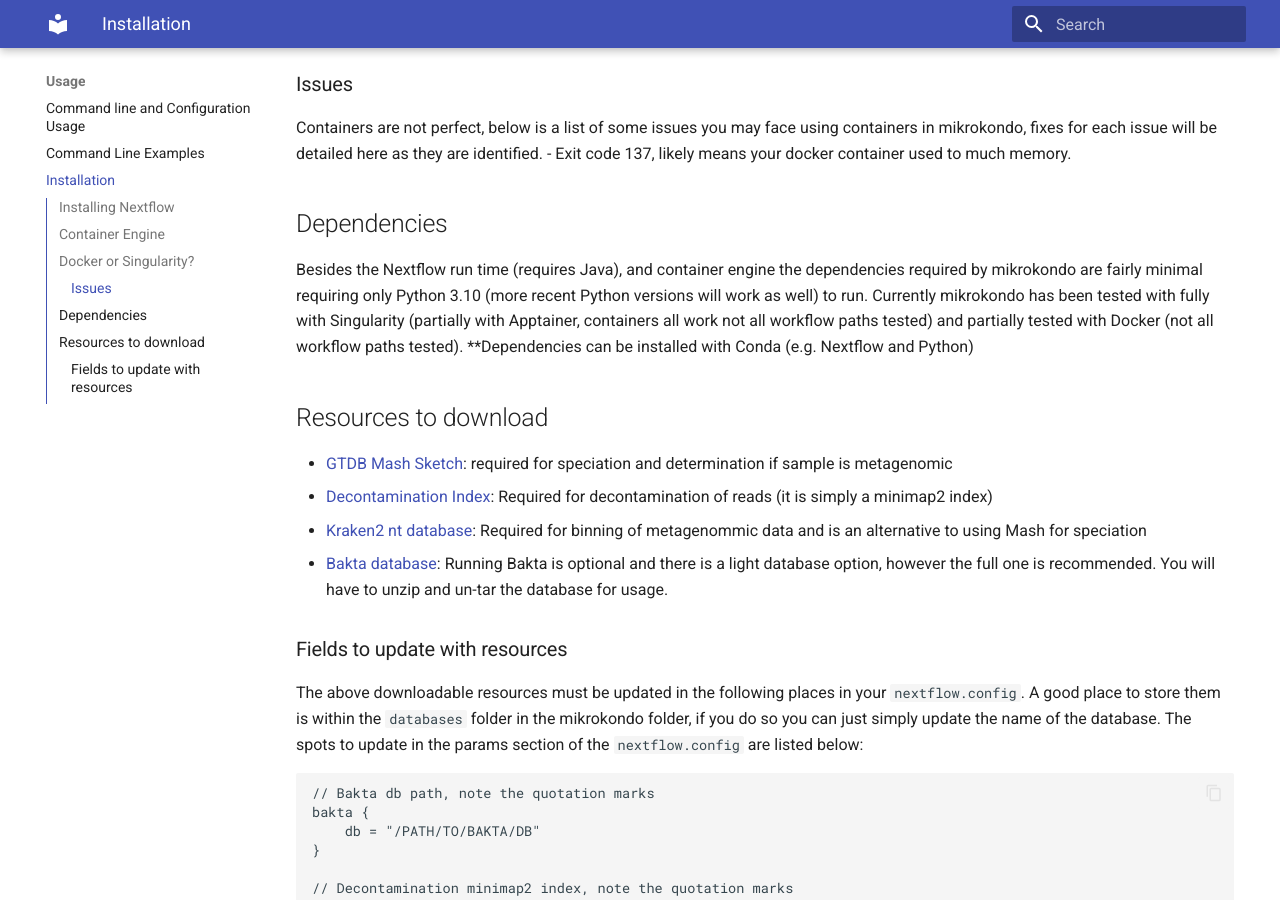
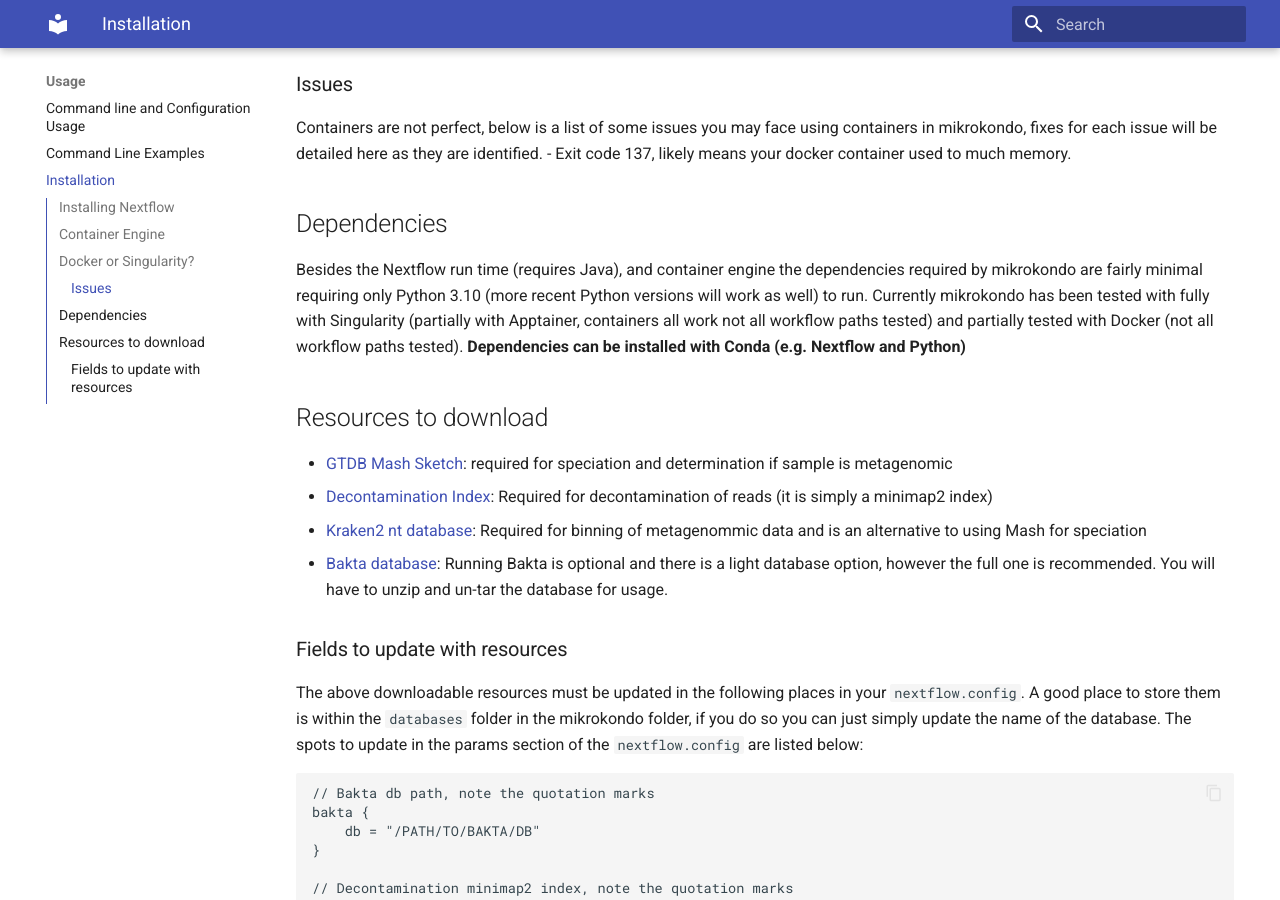
Before and after one commit to phac-nml/mikrokondo, an MkDocs documentation site: the page built from docs/usage/installation.md, in a window 1280 px wide and 900 px high, scrolled down 654 px. Built offline with MkDocs 1.6.1 and Material for MkDocs 9.7.7, drawn with Linux system fonts in a browser that asks for light colours.

Commit message:
updated isntallation formatting

```diff
--- a/docs/usage/installation.md
+++ b/docs/usage/installation.md
@@ -14,7 +14,7 @@ Containers are not perfect, below is a list of some issues you may face using co
 - Exit code 137, likely means your docker container used to much memory.
 
 ## Dependencies
-Besides the Nextflow run time (requires Java), and container engine the dependencies required by mikrokondo are fairly minimal requiring only Python 3.10 (more recent Python versions will work as well) to run. Currently mikrokondo has been tested with fully with Singularity (partially with Apptainer, containers all work not all workflow paths tested) and partially tested with Docker (not all workflow paths tested). **Dependencies can be installed with Conda (e.g. Nextflow and Python)
+Besides the Nextflow run time (requires Java), and container engine the dependencies required by mikrokondo are fairly minimal requiring only Python 3.10 (more recent Python versions will work as well) to run. Currently mikrokondo has been tested with fully with Singularity (partially with Apptainer, containers all work not all workflow paths tested) and partially tested with Docker (not all workflow paths tested). **Dependencies can be installed with Conda (e.g. Nextflow and Python)**
 
 
 ## Resources to download
```
Also changed, not shown: README.md (+1 -1 lines).
